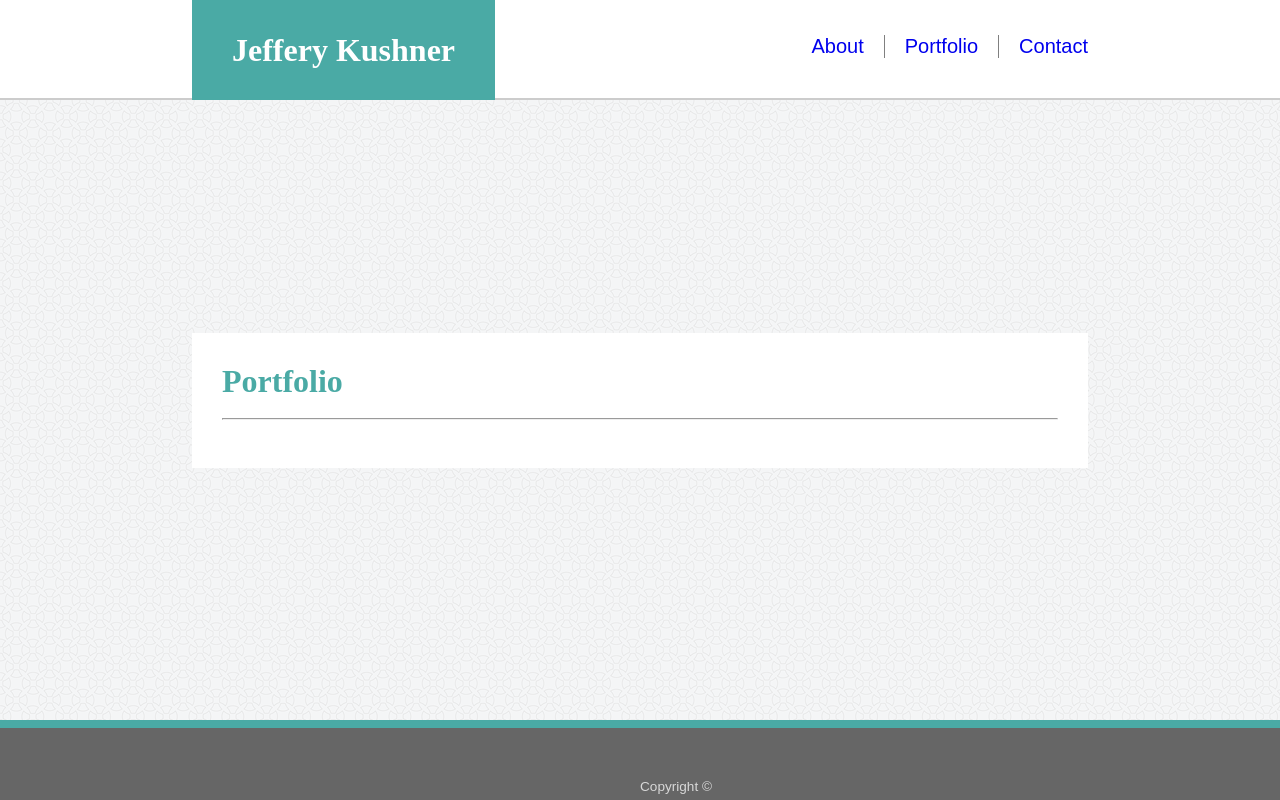
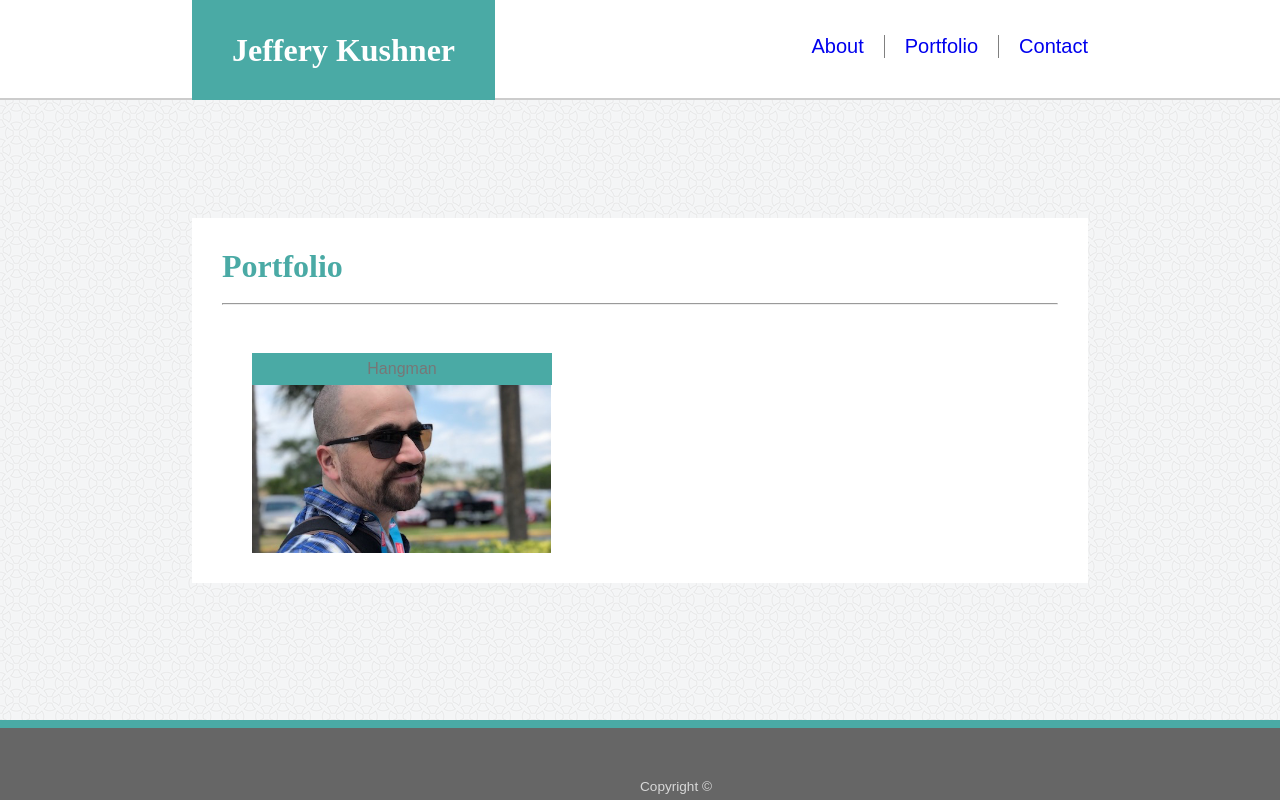
Before and after one commit to jeffk77/Basic-Portfolio, a plain HTML site: page portfolio.html in a window 1280 px wide. Drawn offline with Linux system fonts and the light colour scheme.

Commit message:
Initial Gallery Page Setup

```diff
--- a/css/style.css
+++ b/css/style.css
@@ -144,6 +144,28 @@ footer p {
     line-height: 100px;
     vertical-align: middle;
 }
+
+#gallery {
+    padding: 30px;
+}
+.galleryitem {
+    width: 300px;
+    height: 200px;
+    float: left;
+    display: block;
+}
+.galleryitemlabel {
+    width: 100%;
+    height: fit-content;
+    font-size: 1em;
+    color: white;
+    margin-bottom: 10px;
+    background-color: #4aaaa5;
+    text-align: center;
+}
+#gallery1 {
+    background-image: url("../images/biophoto.png");
+}
 input[type=text], input[type=email], textarea {
     width: 100%;
     padding: 10px;
--- a/portfolio.html
+++ b/portfolio.html
@@ -33,7 +33,15 @@
         <br>
         <hr>
         <br>
+        <section id="gallery">
 
+            <div class="galleryitem" id="gallery1">
+                <div class="galleryitemlabel">
+                    <p>Hangman</p>
+                </div>
+            </div>
+
+        </section>
     </main>
 </body>
 
```
Also changed, not shown: images/biophoto.png (added), 2 other files.
